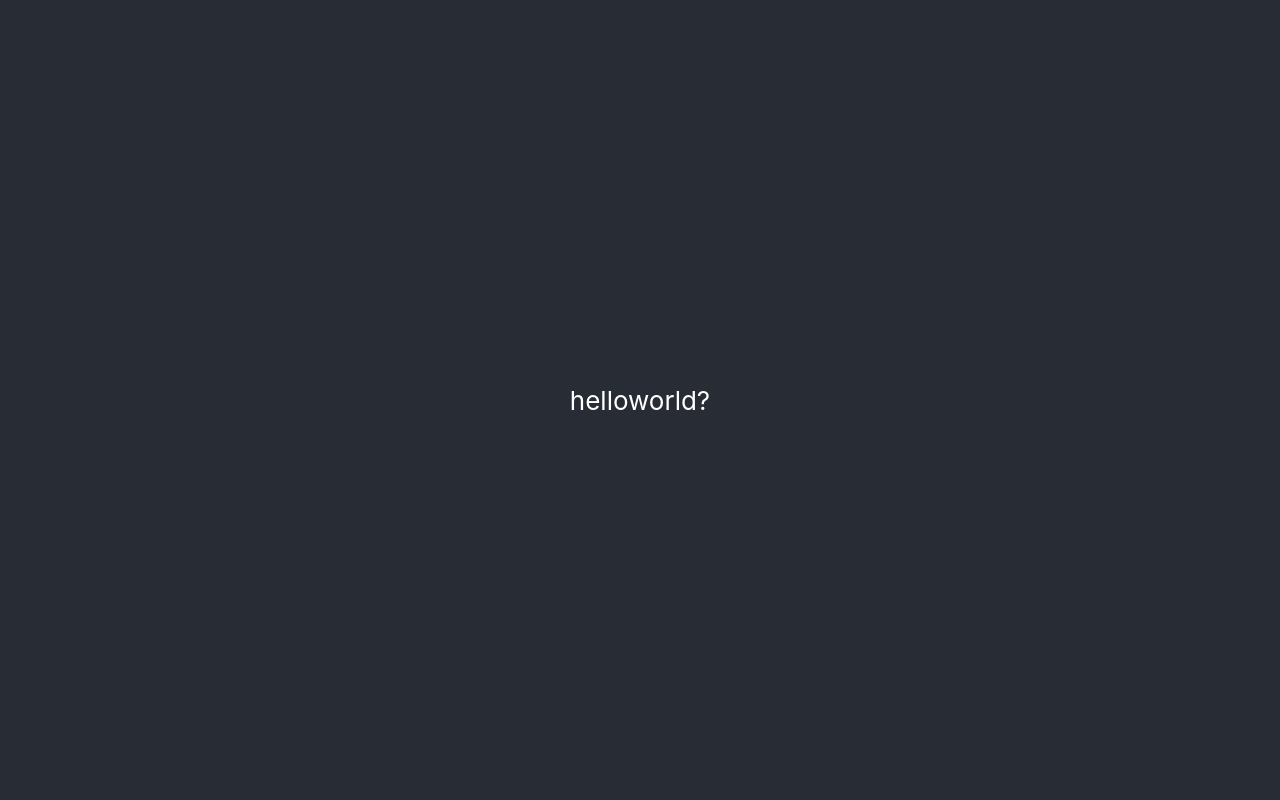
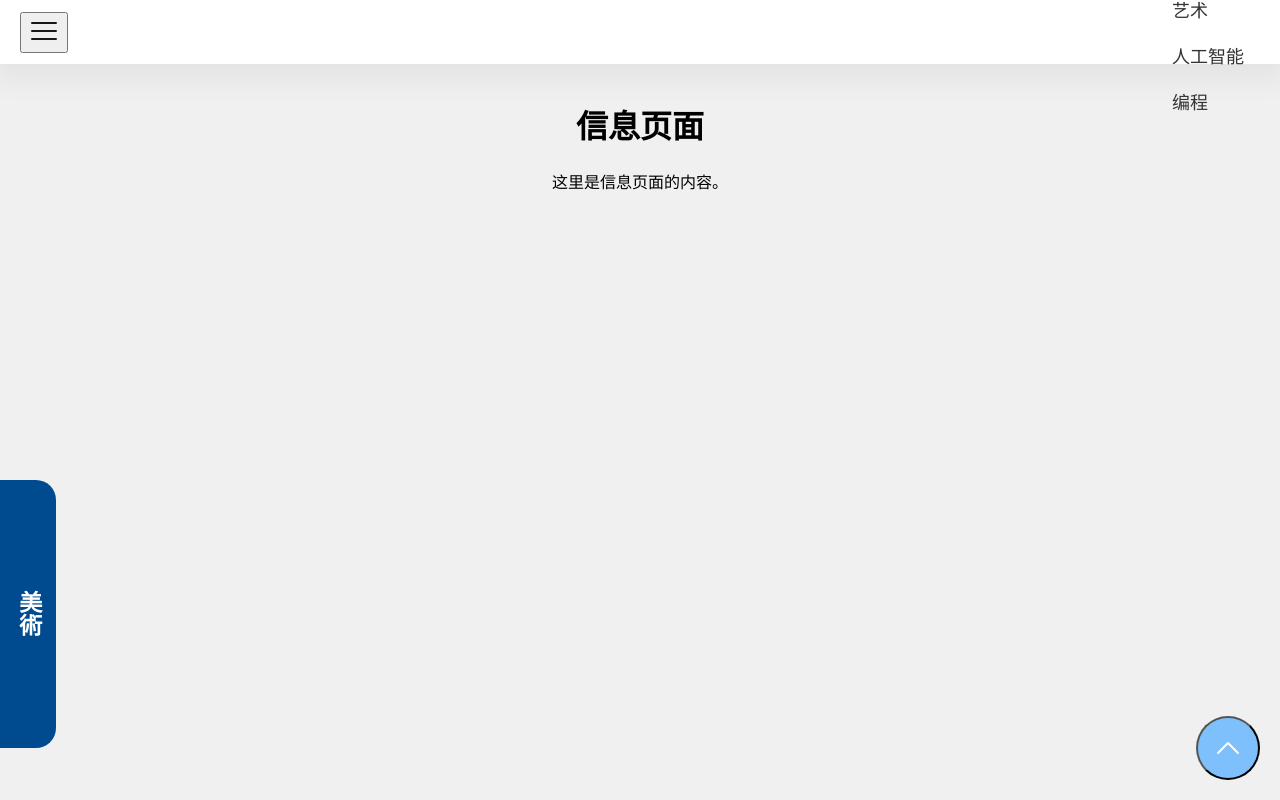
Before and after one commit to InlunaJin/mywebsite, a React (Create React App) app: page / in a window 1280 px wide. Shown: the top 800 px of the page. Built offline with nearby package versions, Linux system fonts and the light colour scheme.

Commit message:
update website frame

```diff
--- a/src/App.css
+++ b/src/App.css
@@ -1,38 +1,133 @@
 .App {
   text-align: center;
+  box-sizing: border-box;
 }
 
-.App-logo {
-  height: 40vmin;
-  pointer-events: none;
+
+.header {
+  display: flex;
+  height: 56px;
+  margin: 0 auto;
+  padding: 4px 20px;
+  justify-content: space-between;
+  align-items: center;
+  background-color: #FFF;
+  box-shadow: 0px 9px 28px 8px rgba(0, 0, 0, 0.05);
+  position: fixed;
+  top: 0;
+  left: 0;
+  right: 0;
+  z-index: 1000;
 }
 
-@media (prefers-reduced-motion: no-preference) {
-  .App-logo {
-    animation: App-logo-spin infinite 20s linear;
+.linkButton {
+  font-family: "GenSenRounded B";
+  font-size: 18px;
+  display: flex;
+  padding: 10px 16px;
+  justify-content: flex-end;
+  align-items: center;
+  gap: 10px;
+  border-radius: 16px;
+  background-color: transparent;
+  color: #333;
+  cursor: pointer;
+  border: none;
+}
+
+.linkButton:hover {
+  background-color: #f0f0f0;
+}
+
+.fixedBox {
+  position: fixed;
+  left: 0;
+  top: 60%;
+  transform: translateX(var(--translate-x)) translateY(-50%);
+  width: 20px;
+  height: 172px;
+  background-color: #7EC0FC;
+  display: inline-flex;
+  flex-direction: column;
+  justify-content: center;
+  align-items: center;
+  padding: 48px 18px;
+  z-index: 100;
+  border-radius: 0px 20px 20px 0px;
+  color: #FFF;
+  transition: transform 0.5s ease, background-color 0.5s ease;
+}
+
+.hideSidebar {
+  --translate-x: -100%;
+}
+
+.verticalText {
+  writing-mode: vertical-rl;
+  transform: rotate(0deg);
+  font-family: "GenSenRounded B";
+  font-size: 23px;
+  font-weight: 700;
+  line-height: 120%;
+}
+
+.scrollToTopButton {
+  position: fixed;
+  bottom: 20px;
+  right: 20px;
+  cursor: pointer;
+  width: 64px;
+  height: 64px;
+  padding: 10px;
+  border-radius: 50%;
+  background-color: #7EC0FC;
+  color: white;
+  display: flex;
+  justify-content: center;
+  align-items: center;
+  transition: all 0.3s ease;
+}
+
+.scrollToTopButton:hover {
+  width: 72px;
+  height: 72px;
+  background-color: #8CC7FC;
+}
+
+.scrollToTopButton:active {
+  width: 60px;
+  height: 60px;
+  background-color: #6AB0EC;
+}
+
+/* 向左淡出动画 */
+@keyframes fadeOutToLeft {
+  from {
+    opacity: 1;
+    transform: translateX(0);
+  }
+  to {
+    opacity: 0;
+    transform: translateX(-50px);
   }
 }
 
-.App-header {
-  background-color: #282c34;
-  min-height: 100vh;
-  display: flex;
-  flex-direction: column;
-  align-items: center;
-  justify-content: center;
-  font-size: calc(10px + 2vmin);
-  color: white;
+/* 向右淡入动画 */
+@keyframes fadeInFromRight {
+  from {
+    opacity: 0;
+    transform: translateX(-50px);
+  }
+  to {
+    opacity: 1;
+    transform: translateX(0);
+  }
 }
 
-.App-link {
-  color: #61dafb;
+.fadeOutToLeft {
+  animation: fadeOutToLeft 0.2s forwards;
 }
 
-@keyframes App-logo-spin {
-  from {
-    transform: rotate(0deg);
-  }
-  to {
-    transform: rotate(360deg);
-  }
+.fadeInFromRight {
+  animation: fadeInFromRight 0.2s forwards;
 }
--- a/src/App.js
+++ b/src/App.js
@@ -1,12 +1,133 @@
-import React from 'react';
-import './App.css';
+import React, { useEffect, useState, useCallback, useMemo } from 'react';
+import './App.css'; // 確保你的樣式被正確導入
+
+// 引入新的页面组件
+import Info from './pages/Info';
+import Art from './pages/Art';
+import AI from './pages/AI';
+import Program from './pages/Program';
 
 function App() {
+
+  const scrollToTop = () => {
+    window.scrollTo({
+      top: 0,
+      behavior: 'smooth' // 這將使滾動動作平滑進行
+    });
+  };
+  const scrollToSection = (sectionId) => {
+    const section = document.getElementById(sectionId);
+    if (section) {
+      window.scrollTo({
+        top: section.offsetTop - 60,
+        behavior: 'smooth'
+      });
+    }
+  };
+
+  const [currentText, setCurrentText] = useState('標題');
+  const [newText, setNewText] = useState('標題');
+  const [newTextAnimation, setNewTextAnimation] = useState('標題'); // 定义 newTextAnimation 状态及其更新函数
+  const [isMenuOpen, setIsMenuOpen] = useState(false);
+  //const [isSidebarVisible, setIsSidebarVisible] = useState(true); // 默认为true，使侧边栏可见
+
+  const COLORS = useMemo(() => ({
+    oddSectionBackground: '#7EC0FC',
+    evenSectionBackground: '#004B8F',
+  }), []);
+  const [sidebarBgColor, setSidebarBgColor] = useState(COLORS.oddSectionBackground); // 初始背景色
+  const toggleMenu = () => {
+    setIsMenuOpen(!isMenuOpen);
+  };
+
+  useEffect(() => {
+    document.title = "Your Website Title Here.";
+  }, []);
+
+  useEffect(() => {
+    if (newText !== currentText) {
+      setNewTextAnimation('fadeOutToLeft');
+    }
+  }, [newText, currentText]);
+
+  useEffect(() => {
+    if (newTextAnimation === 'fadeOutToLeft') {
+      const timer = setTimeout(() => {
+        setCurrentText(newText);
+        setNewTextAnimation('fadeInFromRight');
+      }, 200);
+      return () => clearTimeout(timer);
+    }
+  }, [newTextAnimation, newText]);
+
+  const handleScroll = useCallback(() => {
+    const halfWindowHeight = window.innerHeight / 2;
+    const scrollPosition = window.pageYOffset + halfWindowHeight;
+
+    const positions = {
+      info: document.getElementById('info') ? document.getElementById('info').offsetTop : 0,
+      art: document.getElementById('art') ? document.getElementById('art').offsetTop : 0,
+      ai: document.getElementById('ai') ? document.getElementById('ai').offsetTop : 0,
+      program: document.getElementById('program') ? document.getElementById('program').offsetTop : 0,
+    };
+
+    if (scrollPosition >= positions.info && scrollPosition < positions.art) {
+      setNewText('資訊');
+      setSidebarBgColor(COLORS.oddSectionBackground);
+    } else if (scrollPosition >= positions.art && scrollPosition < positions.ai) {
+      setNewText('美術');
+      setSidebarBgColor(COLORS.evenSectionBackground);
+    } else if (scrollPosition >= positions.ai && scrollPosition < positions.program) {
+      setNewText('AI應用');
+      setSidebarBgColor(COLORS.oddSectionBackground);
+    } else if (scrollPosition >= positions.program) {
+      setNewText('程式');
+      setSidebarBgColor(COLORS.evenSectionBackground);
+    }
+  }, [COLORS, setNewText, setSidebarBgColor]);
+
+  useEffect(() => {
+    window.addEventListener('scroll', handleScroll);
+    return () => window.removeEventListener('scroll', handleScroll);
+  }, [handleScroll]);
+
   return (
     <div className="App">
-      <header className="App-header">
-        <p>helloworld?</p>
-      </header>
+      <div className="header">
+        <button className="menuButton" onClick={toggleMenu}>
+          {isMenuOpen ? (
+            <svg xmlns="http://www.w3.org/2000/svg" width="32" height="32" viewBox="0 0 32 32" fill="none">
+              <path d="M24 8L8 24M8 8L24 24" stroke="#171819" stroke-width="2" stroke-linecap="round" stroke-linejoin="round" />
+            </svg>
+          ) : (
+            <svg xmlns="http://www.w3.org/2000/svg" width="32" height="32" viewBox="0 0 32 32" fill="none">
+              <path d="M4 16H28M4 8H28M4 24H28" stroke="#171819" stroke-width="2" stroke-linecap="round" stroke-linejoin="round" />
+            </svg>
+          )}
+        </button>
+        <div className={`links ${isMenuOpen ? 'show' : ''}`}>
+          <button className="linkButton" onClick={() => scrollToSection('info')}>信息</button>
+          <button className="linkButton" onClick={() => scrollToSection('art')}>艺术</button>
+          <button className="linkButton" onClick={() => scrollToSection('ai')}>人工智能</button>
+          <button className="linkButton" onClick={() => scrollToSection('program')}>编程</button>
+        </div>
+      </div>
+
+      <div className="content" style={{ paddingTop: '60px' }}>
+        <div className="fixedBox" style={{ backgroundColor: sidebarBgColor }}>
+
+          <div className={`verticalText ${newTextAnimation}`}>{currentText}</div>
+        </div>
+        <Info id="info" />
+        <Art id="art" />
+        <AI id="ai" />
+        <Program id="program" />
+        <button onClick={scrollToTop} className="scrollToTopButton">
+          <svg xmlns="http://www.w3.org/2000/svg" width="40" height="40" viewBox="0 0 40 40" fill="none">
+            <path d="M30 25L20 15L10 25" stroke="white" stroke-width="2" stroke-linecap="round" stroke-linejoin="round" />
+          </svg>
+        </button>
+      </div>
     </div>
   );
 }
--- /dev/null
+++ b/src/pages/AI.js
@@ -0,0 +1,12 @@
+import React from 'react';
+
+function AI() {
+  return (
+    <div id="ai" style={{ height: '800px', backgroundColor: '#e0d0f0', padding: '20px' }}>
+      <h1>人工智能页面</h1>
+      <p>这里是人工智能页面的内容。</p>
+    </div>
+  );
+}
+
+export default AI;
--- /dev/null
+++ b/src/pages/Art.js
@@ -0,0 +1,12 @@
+import React from 'react';
+
+function Art() {
+  return (
+    <div id="art" style={{ height: '800px', backgroundColor: '#d0e0f0', padding: '20px' }}>
+      <h1>艺术页面</h1>
+      <p>这里是艺术页面的内容。</p>
+    </div>
+  );
+}
+
+export default Art;
--- /dev/null
+++ b/src/pages/Info.js
@@ -0,0 +1,12 @@
+import React from 'react';
+
+function Info() {
+  return (
+    <div id="info" style={{ height: '800px', backgroundColor: '#f0f0f0', padding: '20px' }}>
+      <h1>信息页面</h1>
+      <p>这里是信息页面的内容。</p>
+    </div>
+  );
+}
+
+export default Info;
--- /dev/null
+++ b/src/pages/Program.js
@@ -0,0 +1,12 @@
+import React from 'react';
+
+function Program() {
+  return (
+    <div id="program" style={{ height: '800px', backgroundColor: '#f0e0c0', padding: '20px' }}>
+      <h1>编程页面</h1>
+      <p>这里是编程页面的内容。</p>
+    </div>
+  );
+}
+
+export default Program;
```
